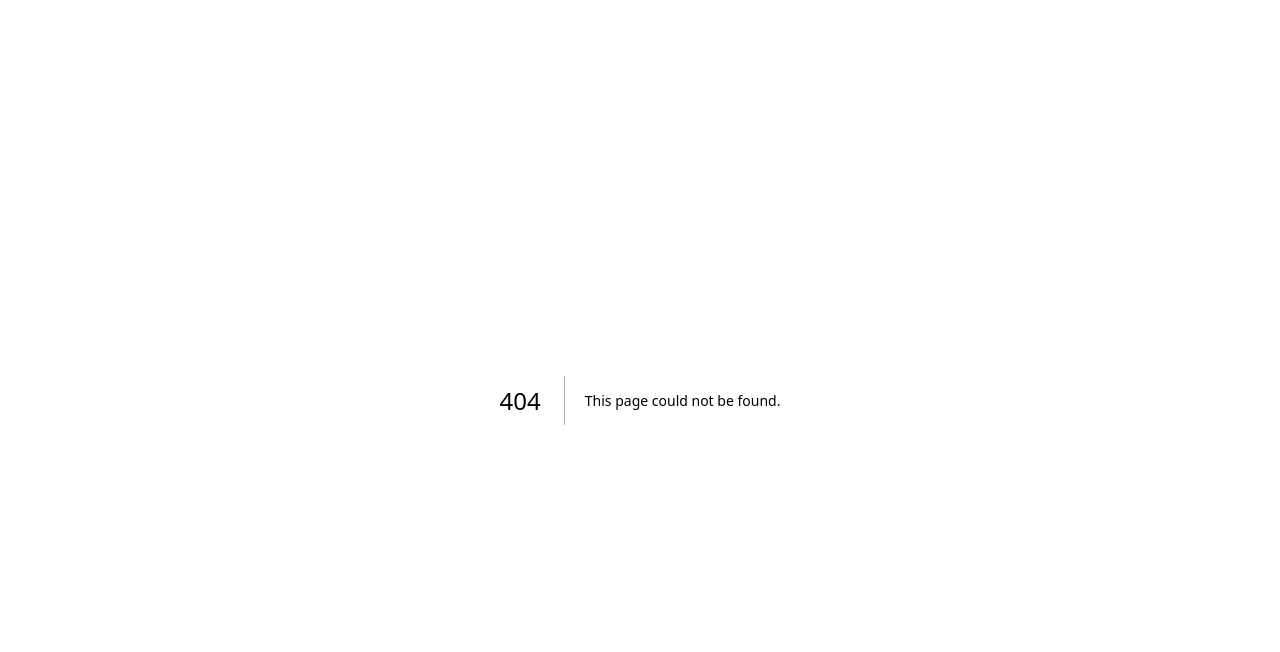
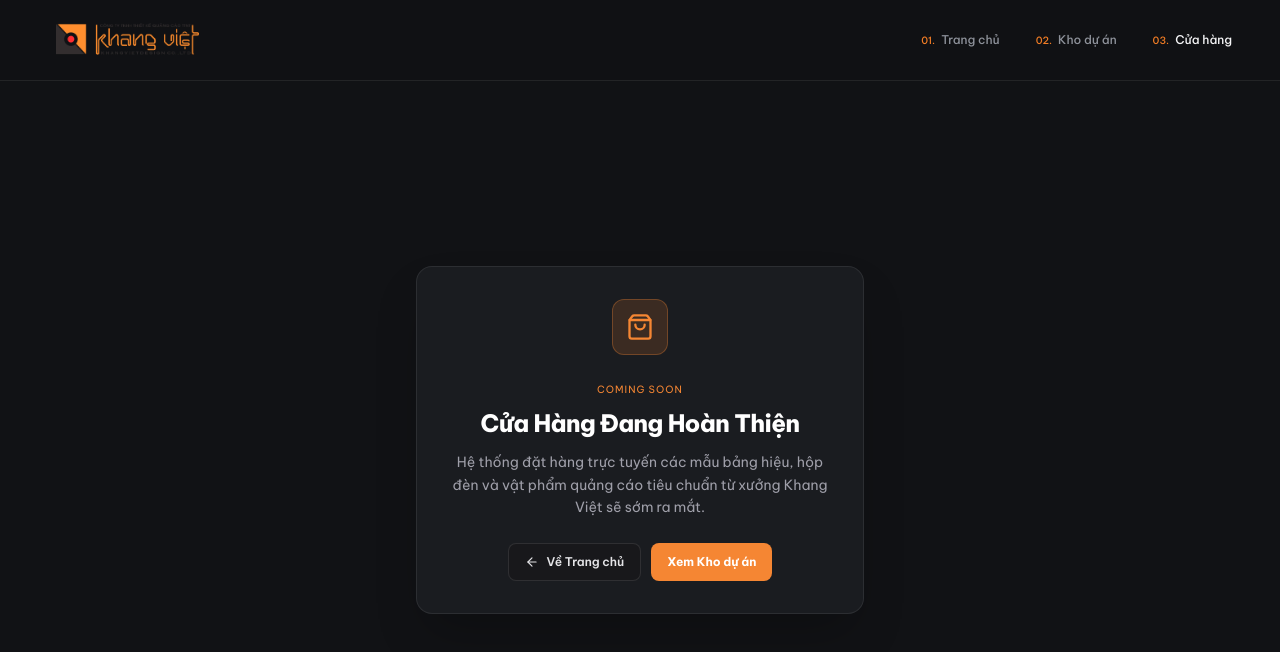
Before and after one commit to Khang0609/KhangViet, a Next.js app in the folder apps/web/: page /shop in a window 1280 px wide. Before the commit this address had no page. Shown: the top 652 px of the page. Built offline with nearby package versions, Linux system fonts and the light colour scheme.

Commit message:
feat(web): add coming soon page for /shop with shared SiteHeader

```diff
--- /dev/null
+++ b/apps/web/app/shop/page.tsx
@@ -0,0 +1,53 @@
+import React from "react";
+import Link from "next/link";
+import type { Metadata } from "next";
+import { ArrowLeft, ShoppingBag } from "lucide-react";
+import SiteHeader from "@/components/shared/SiteHeader";
+
+export const metadata: Metadata = {
+  title: "Cửa Hàng (Sắp Ra Mắt) | Khang Việt Design",
+  description:
+    "Khu vực đặt mua sản phẩm bảng hiệu, hộp đèn và vật phẩm nhận diện thương hiệu trực tuyến của Khang Việt Design.",
+};
+
+export default function ShopComingSoonPage() {
+  return (
+    <>
+      <SiteHeader />
+      <main className="flex min-h-screen flex-col items-center justify-center bg-(--bg-obsidian) px-5 pt-20 text-center text-white">
+        <div className="max-w-md rounded-2xl border border-white/8 bg-(--bg-surface) p-8 shadow-2xl">
+          <div className="mx-auto mb-5 flex h-14 w-14 items-center justify-center rounded-xl border border-brand/30 bg-brand/15 text-brand">
+            <ShoppingBag className="h-7 w-7" />
+          </div>
+
+          <span className="font-mono-tech text-[10px] tracking-widest text-brand uppercase">
+            Coming Soon
+          </span>
+          <h1 className="mt-2 text-2xl font-extrabold tracking-tight text-white">
+            Cửa Hàng Đang Hoàn Thiện
+          </h1>
+          <p className="mt-3 text-sm leading-relaxed text-zinc-400">
+            Hệ thống đặt hàng trực tuyến các mẫu bảng hiệu, hộp đèn và vật phẩm
+            quảng cáo tiêu chuẩn từ xưởng Khang Việt sẽ sớm ra mắt.
+          </p>
+
+          <div className="mt-6 flex flex-col gap-2.5 sm:flex-row sm:justify-center">
+            <Link
+              href="/"
+              className="inline-flex items-center justify-center gap-2 rounded-lg border border-white/10 bg-zinc-900 px-4 py-2.5 text-xs font-semibold text-zinc-200 transition-colors hover:bg-zinc-800"
+            >
+              <ArrowLeft className="h-3.5 w-3.5" />
+              Về Trang chủ
+            </Link>
+            <Link
+              href="/projects"
+              className="inline-flex items-center justify-center rounded-lg bg-brand px-4 py-2.5 text-xs font-bold text-white transition-colors hover:bg-brand/90"
+            >
+              Xem Kho dự án
+            </Link>
+          </div>
+        </div>
+      </main>
+    </>
+  );
+}
```
